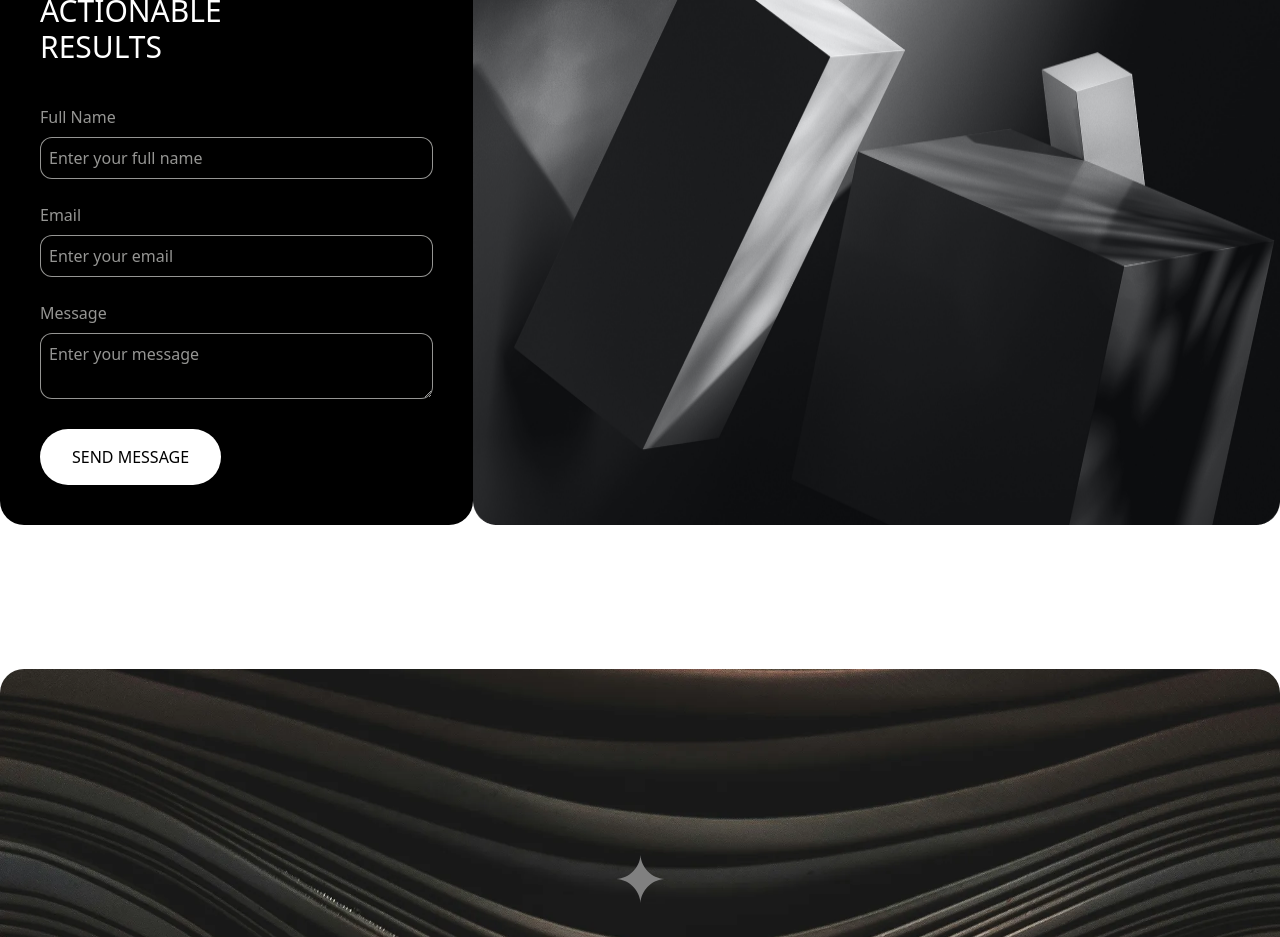
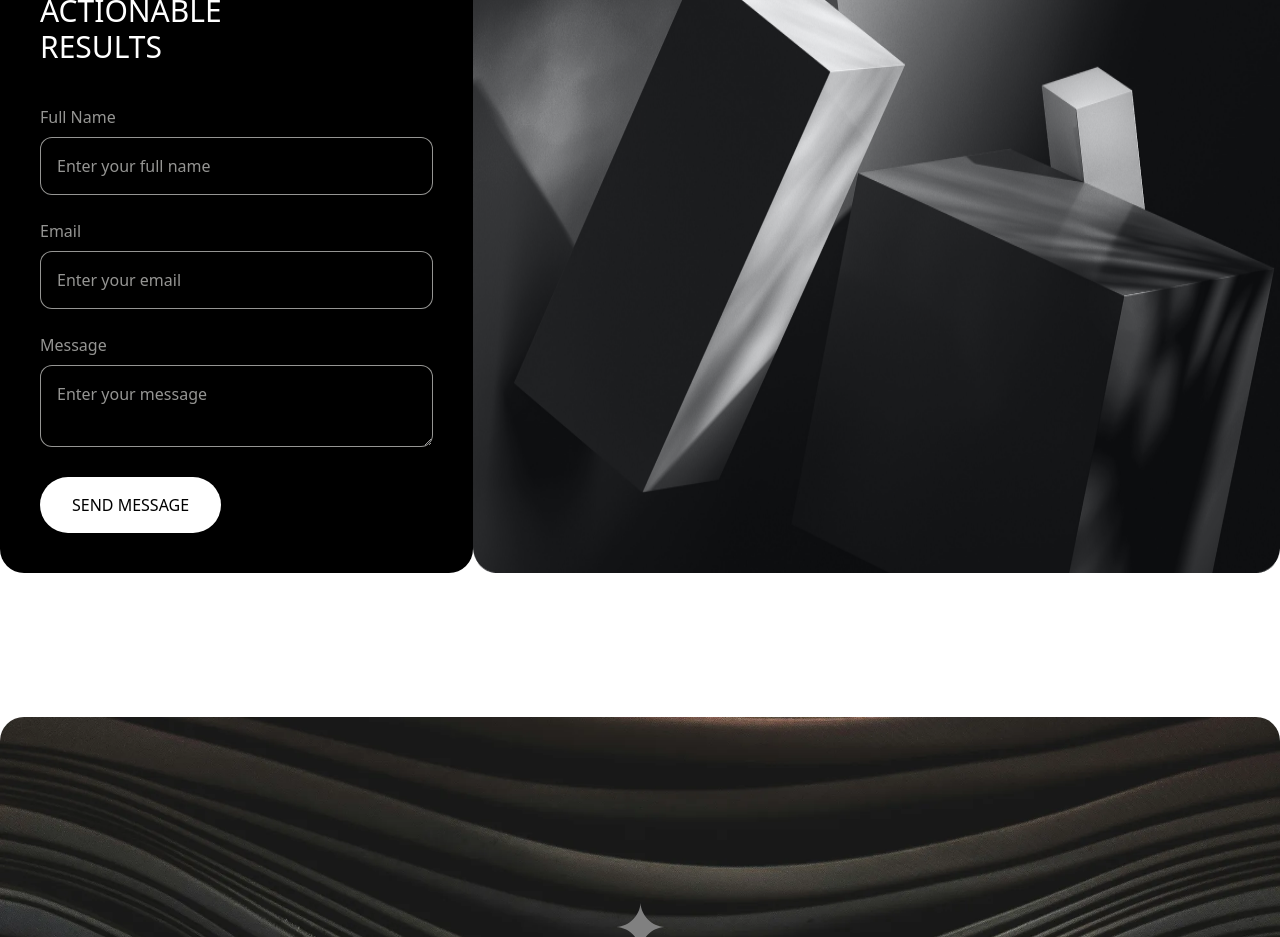
Before and after one commit to MarwanElZaher/paid-portfolio, a React (Vite) app: page /contactme in a window 1280 px wide. Shown: the part 2860-3797 px from the top of the page. Built offline with nearby package versions, Linux system fonts and the light colour scheme.

Commit message:
style: added styles for the form fields

```diff
--- a/src/components/ContactForm.jsx
+++ b/src/components/ContactForm.jsx
@@ -50,7 +50,7 @@ const ContactForm = () => {
   return (
     <form>
       <div className="mb-6">
-        <label className="block text-[#F8F8F599] mb-2">
+        <label className="block text-[#F8F8F599] font-clash mb-2">
           Full Name
         </label>
         <input
@@ -59,14 +59,14 @@ const ContactForm = () => {
             value={formData.fullName}
             onChange={handleChange}
             placeholder="Enter your full name"
-            className={`w-full p-2 bg-black rounded-xl text-white placeholder-[#F8F8F599] border ${errors?.fullName ? 'border-red-500' : 'border-[#F8F8F599]'} focus:outline-none focus:ring-2 focus:ring-gray-500`}
+            className={`w-full p-4 bg-black rounded-xl text-white placeholder-[#F8F8F599] border ${errors?.fullName ? 'border-red-500' : 'border-[#F8F8F599]'} focus:outline-none focus:ring-2 focus:ring-gray-500`}
             required
           />
           {errors?.fullName && <p className="text-red-500 text-sm">{errors?.fullName}</p>}
       </div>
 
       <div className="mb-6">
-        <label className="block text-[#F8F8F599] mb-2">
+        <label className="block text-[#F8F8F599] font-clash mb-2">
           Email
         </label>
         <input
@@ -75,14 +75,14 @@ const ContactForm = () => {
             value={formData.email}
             onChange={handleChange}
             placeholder="Enter your email"
-            className={`w-full p-2 bg-black rounded-xl text-white placeholder-[#F8F8F599] border ${errors?.email ? 'border-red-500' : 'border-[#F8F8F599]'} focus:outline-none focus:ring-2 focus:ring-gray-500`}
+            className={`w-full p-4 bg-black rounded-xl text-white placeholder-[#F8F8F599] border ${errors?.email ? 'border-red-500' : 'border-[#F8F8F599]'} focus:outline-none focus:ring-2 focus:ring-gray-500`}
             required
           />
           {errors?.email && <p className="text-red-500 text-sm">{errors?.email}</p>}
       </div>
 
       <div className="mb-6">
-        <label className="block text-[#F8F8F599] mb-2">
+        <label className="block text-[#F8F8F599] font-clash mb-2">
           Message
          </label>
          <textarea
@@ -90,7 +90,7 @@ const ContactForm = () => {
             value={formData.message}
             onChange={handleChange}
             placeholder="Enter your message"
-            className={`w-full p-2 bg-black rounded-xl text-white placeholder-[#F8F8F599] border ${errors?.message ? 'border-red-500' : 'border-[#F8F8F599]'} focus:outline-none focus:ring-2 focus:ring-gray-500`}
+            className={`w-full p-4 bg-black rounded-xl text-white placeholder-[#F8F8F599] border ${errors?.message ? 'border-red-500' : 'border-[#F8F8F599]'} focus:outline-none focus:ring-2 focus:ring-gray-500`}
             required
           />
           {errors?.message && <p className="text-red-500 text-sm">{errors?.message}</p>}
```
